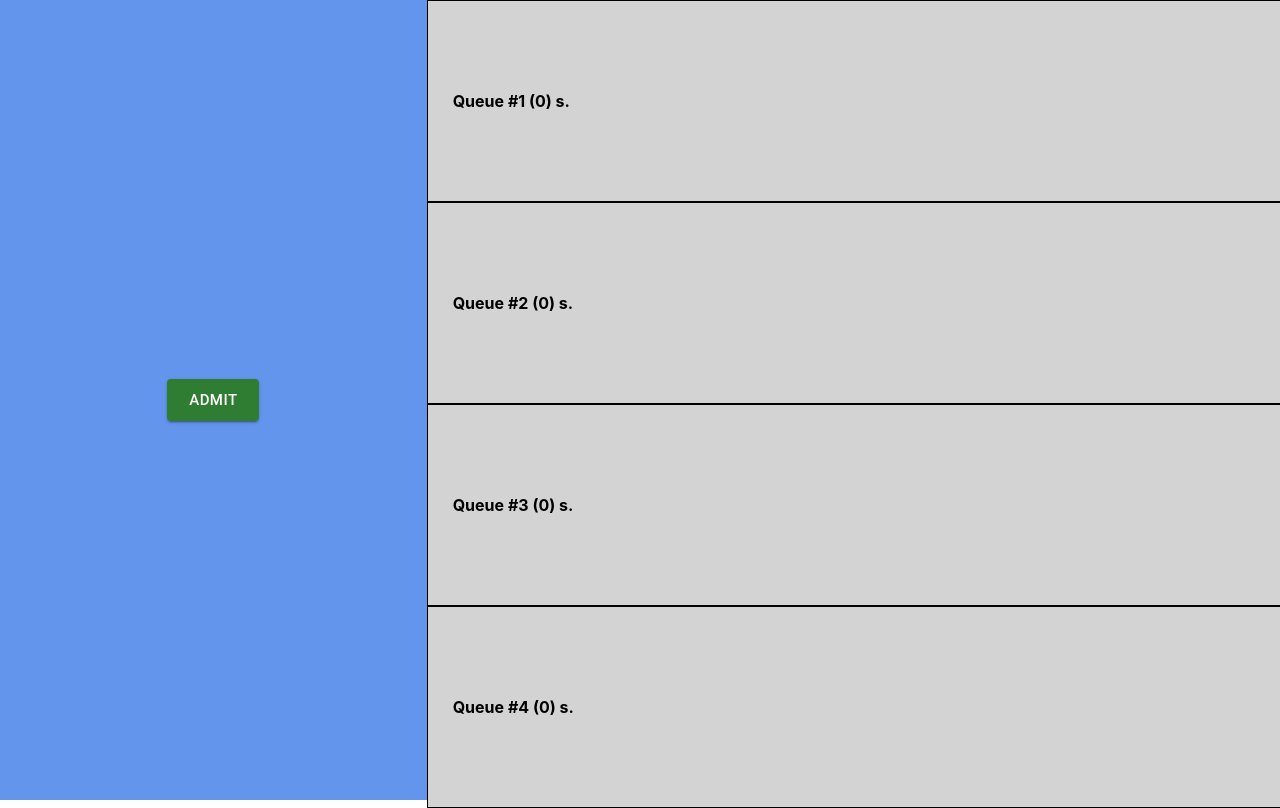
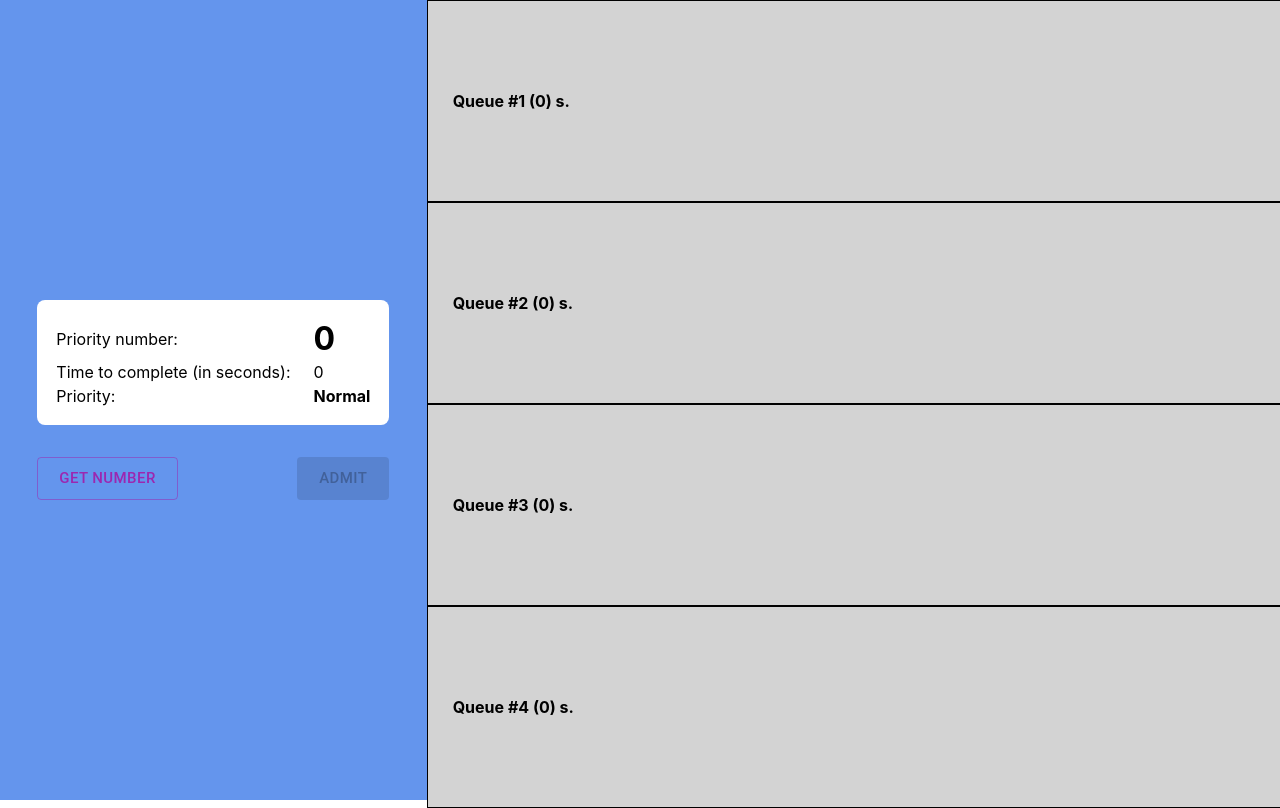
Before and after one commit to cxrvxxxx/react-priority-app, a React (Create React App) app: page / in a window 1280 px wide. Shown: the top 808 px of the page. Built offline with nearby package versions, Linux system fonts and the light colour scheme.

Commit message:
first commit

```diff
--- a/src/App.js
+++ b/src/App.js
@@ -20,7 +20,11 @@ const App = () => {
 
   const [queues, setQueues] = useState([[], [], [], []]);
 
-  const handleAdmit = (priorityNumberData) => {
+  const handleGenerate = () => {
+    priorityNumber.current = priorityNumber.current + 1;
+  }
+
+  const handleAdmit = (entity) => {
     /* Finds the queue with the least total duration */
     let shortestQueue = 0;
     for (let i = 1; i < queues.length; i++) {
@@ -28,20 +32,12 @@ const App = () => {
         shortestQueue = i;
     }
 
-    /* Append new priorty number from object generated by component */
-    priorityNumber.current = priorityNumber.current + 1
-    const newPriorityNumber = {
-      "priorityNumber": priorityNumber.current,
-      "initialDuration": priorityNumberData.duration,
-      ...priorityNumberData
-    }
-
-    /* Update state */
+    /* Update queues state */
     const updatedQueues = [...queues];
-    if (newPriorityNumber.isHighPriority) {
-      updatedQueues[shortestQueue].splice(0, 0, newPriorityNumber);
+    if (entity.isHighPriority) {
+      updatedQueues[shortestQueue].splice(0, 0, entity);
     } else {
-      updatedQueues[shortestQueue].push(newPriorityNumber);
+      updatedQueues[shortestQueue].push(entity);
     }
     setQueues(updatedQueues);
   }
@@ -79,7 +75,9 @@ const App = () => {
   return (
     <div className="App">
       <div className="col1">
-        <Admit callback={handleAdmit} />
+        <Admit
+          queues={queues}
+          callback={handleAdmit} />
       </div>
       <div className="col2" >
         {queues.map((queue, queueIndex) => (
--- a/src/components/Admit.jsx
+++ b/src/components/Admit.jsx
@@ -1,5 +1,6 @@
-import React from "react";
+import React, { useState } from "react";
 import Button from "@mui/material/Button";
+import "../styles/Admit.css";
 
 const getRandomInt = (min, max) => {
     min = Math.ceil(min);
@@ -7,21 +8,78 @@ const getRandomInt = (min, max) => {
     return Math.floor(Math.random() * (max - min)) + min;
 }
 
-const Admit = ({ callback }) => {
+const isUniqueNumber = (queues, number) => {
+    let isUnique = true;
+
+    for (let queue in queues) {
+        for (let item in queue) {
+            if (item.priorityNumber === number) isUnique = false;
+        }
+    }
+
+    return isUnique;
+}
+
+const Admit = ({ queues, callback }) => {
+    const [entity, setEntity] = useState({
+        "priorityNumber": 0,
+        "duration": 0,
+        "isHighPriority": false
+    });
+
+    const [disabledAdmitButton, setDisabledAdmitButton] = useState(false);
+
+    const handleGenerate = () => {
+        let priorityNumber = getRandomInt(1, 100);
+        while (!isUniqueNumber(queues, priorityNumber)) priorityNumber = getRandomInt(1, 100);
+        const duration = getRandomInt(3, 30);
+        const isHighPriority = (getRandomInt(1, 100) > 75) ? true : false;
+
+        setEntity({
+            "priorityNumber": priorityNumber,
+            "duration": duration,
+            "initialDuration": duration,
+            "isHighPriority": isHighPriority
+        });
+
+        setDisabledAdmitButton(false);
+    }
+
     const handleAdmit = () => {
-        callback({
-            "duration": getRandomInt(3, 30),
-            "isHighPriority": (getRandomInt(1, 100) >= 75) ? true : false
-        });
+        callback(entity);
+
+        setDisabledAdmitButton(true);
     }
 
     return (
         <div className="admitting" >
-            <Button
-                variant="contained"
-                color="success"
-                size="large"
-                onClick={handleAdmit}>Admit</Button>
+            <table>
+                <tr>
+                    <td className="label">Priority number:</td>
+                    <td className="number">{entity.priorityNumber}</td>
+                </tr>
+                <tr>
+                    <td className="label">Time to complete (in seconds):</td>
+                    <td>{entity.duration}</td>
+                </tr>
+                <tr>
+                    <td className="label">Priority:</td>
+                    <td><b>{(entity.isHighPriority) ? 'HIGH' : 'Normal'}</b></td>
+                </tr>
+            </table>
+            <div className="button-container">
+                <Button
+                    variant="outlined"
+                    color="secondary"
+                    size="large"
+                    onClick={handleGenerate}>Get number</Button>
+                <Button
+                    variant="contained"
+                    color="success"
+                    size="large"
+                    onClick={handleAdmit}
+                    disabled={entity.priorityNumber === 0 || disabledAdmitButton}>Admit</Button>
+            </div>
         </div>
     );
 }
--- /dev/null
+++ b/src/styles/Admit.css
@@ -0,0 +1,26 @@
+.button-container {
+    display: flex;
+    width: 100%;
+    justify-content: space-between;
+    margin-top: 2em;
+}
+
+td {
+    height: 20px;
+}
+
+.number {
+    font-weight: bolder;
+    font-size: 32px;
+}
+
+.label {
+    padding-right: 20px;
+}
+
+table {
+    background-color: white;
+    padding: 1em;
+    border-radius: 0.5em;
+    width: 100%;
+}
```
